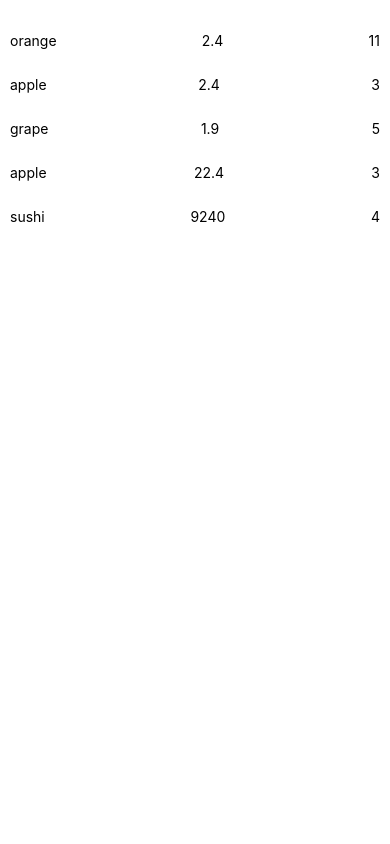
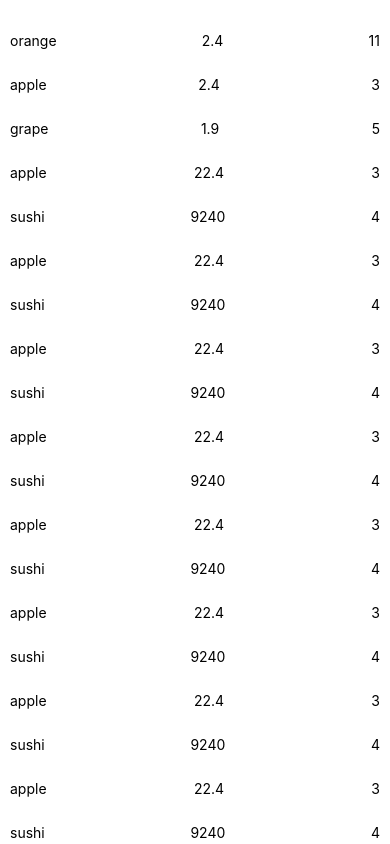
Before and after one commit to ramonpetgrave64/GroceryScanner, a React Native app in the folder GroceryExpoDemo/: screen / in a window 390 px wide. Built offline with nearby package versions, Linux system fonts and the light colour scheme.

Commit message:
moved the shopping cart code to ShoppingCart.js, and now App.js only renders a ShoppingCart element

```diff
--- a/GroceryExpoDemo/App.js
+++ b/GroceryExpoDemo/App.js
@@ -1,5 +1,7 @@
 import React, { Component } from 'react';
 import { AppRegistry, FlatList, StyleSheet, Text, View } from 'react-native';
+
+import ShoppingCart from './ShoppingCart'
 
 export default class App extends Component {
   cart_data = [
@@ -7,42 +9,47 @@ export default class App extends Component {
     {key: '2', name: 'apple', icon: '#', price: 2.40, quantity: 3},
     {key: '3', name: 'grape', icon: '#', price: 1.90, quantity: 5},
     {key: '4', name: 'apple', icon: '#', price: 22.40, quantity: 3},
-    {key: '5', name: 'sushi', icon: '#', price: 9240, quantity: 4}
+    {key: '5', name: 'sushi', icon: '#', price: 9240, quantity: 4},
+    {key: '4', name: 'apple', icon: '#', price: 22.40, quantity: 3},
+    {key: '5', name: 'sushi', icon: '#', price: 9240, quantity: 4},
+    {key: '4', name: 'apple', icon: '#', price: 22.40, quantity: 3},
+    {key: '5', name: 'sushi', icon: '#', price: 9240, quantity: 4},
+    {key: '4', name: 'apple', icon: '#', price: 22.40, quantity: 3},
+    {key: '5', name: 'sushi', icon: '#', price: 9240, quantity: 4},
+    {key: '4', name: 'apple', icon: '#', price: 22.40, quantity: 3},
+    {key: '5', name: 'sushi', icon: '#', price: 9240, quantity: 4},
+    {key: '4', name: 'apple', icon: '#', price: 22.40, quantity: 3},
+    {key: '5', name: 'sushi', icon: '#', price: 9240, quantity: 4},
+    {key: '4', name: 'apple', icon: '#', price: 22.40, quantity: 3},
+    {key: '5', name: 'sushi', icon: '#', price: 9240, quantity: 4},
+    {key: '4', name: 'apple', icon: '#', price: 22.40, quantity: 3},
+    {key: '5', name: 'sushi', icon: '#', price: 9240, quantity: 4},
+    {key: '4', name: 'apple', icon: '#', price: 22.40, quantity: 3},
+    {key: '5', name: 'sushi', icon: '#', price: 9240, quantity: 4},
+    {key: '4', name: 'apple', icon: '#', price: 22.40, quantity: 3},
+    {key: '5', name: 'sushi', icon: '#', price: 9240, quantity: 4},
+    {key: '4', name: 'apple', icon: '#', price: 22.40, quantity: 3},
+    {key: '5', name: 'sushi', icon: '#', price: 9240, quantity: 4},
+    {key: '4', name: 'apple', icon: '#', price: 22.40, quantity: 3},
+    {key: '5', name: 'sushi', icon: '#', price: 9240, quantity: 4},
+    {key: '4', name: 'apple', icon: '#', price: 22.40, quantity: 3},
+    {key: '5', name: 'sushi', icon: '#', price: 9240, quantity: 4},
+    {key: '4', name: 'apple', icon: '#', price: 22.40, quantity: 3},
+    {key: '5', name: 'sushi', icon: '#', price: 9240, quantity: 4},
+    {key: '4', name: 'apple', icon: '#', price: 22.40, quantity: 3},
+    {key: '5', name: 'sushi', icon: '#', price: 9240, quantity: 4},
+    {key: '4', name: 'apple', icon: '#', price: 22.40, quantity: 3},
+    {key: '5', name: 'sushi', icon: '#', price: 9240, quantity: 4},
+    {key: '4', name: 'apple', icon: '#', price: 22.40, quantity: 3},
+    {key: '5', name: 'sushi', icon: '#', price: 9240, quantity: 4},
   ]
 
   render() {
-    return (
-      <View style={styles.container}>
-        <FlatList
-          data={this.cart_data}
-          renderItem={
-            ({item}) =>
-              <View style={styles.item}>
-                {/* <Image source={{uri: '#'}}/> */}
-                <Text>{item.name}</Text>
-                <Text>{item.price}</Text>
-                <Text>{item.quantity}</Text>
-              </View>
-          }
-        />
-      </View>
+    return(
+      <ShoppingCart cart_data={this.cart_data} />
     );
   }
 }
 
-const styles = StyleSheet.create({
-  container: {
-   flex: 1,
-   paddingTop: 22
-  },
-  item: {
-    padding: 10,
-    fontSize: 18,
-    height: 44,
-    flexDirection: 'row',
-    justifyContent: 'space-between',
-  },
-})
-
 // skip this line if using Create React Native App
 AppRegistry.registerComponent('AwesomeProject', () => App);
--- /dev/null
+++ b/GroceryExpoDemo/ShoppingCart.js
@@ -0,0 +1,37 @@
+import React, { Component } from 'react';
+import { AppRegistry, FlatList, StyleSheet, Text, View } from 'react-native';
+
+const ShoppingCart = (props) => {
+    const styles = StyleSheet.create({
+        container: {
+         flex: 1,
+         paddingTop: 22
+        },
+        item: {
+          padding: 10,
+          fontSize: 18,
+          height: 44,
+          flexDirection: 'row',
+          justifyContent: 'space-between',
+        },
+    })
+
+    return (
+        <View style={styles.container}>
+          <FlatList
+            data={props.cart_data}
+            renderItem={
+              ({item}) =>
+                <View style={styles.item}>
+                  {/* <Image source={{uri: '#'}}/> */}
+                  <Text>{item.name}</Text>
+                  <Text>{item.price}</Text>
+                  <Text>{item.quantity}</Text>
+                </View>
+            }
+          />
+        </View>
+    );
+}
+
+export default ShoppingCart;
```
